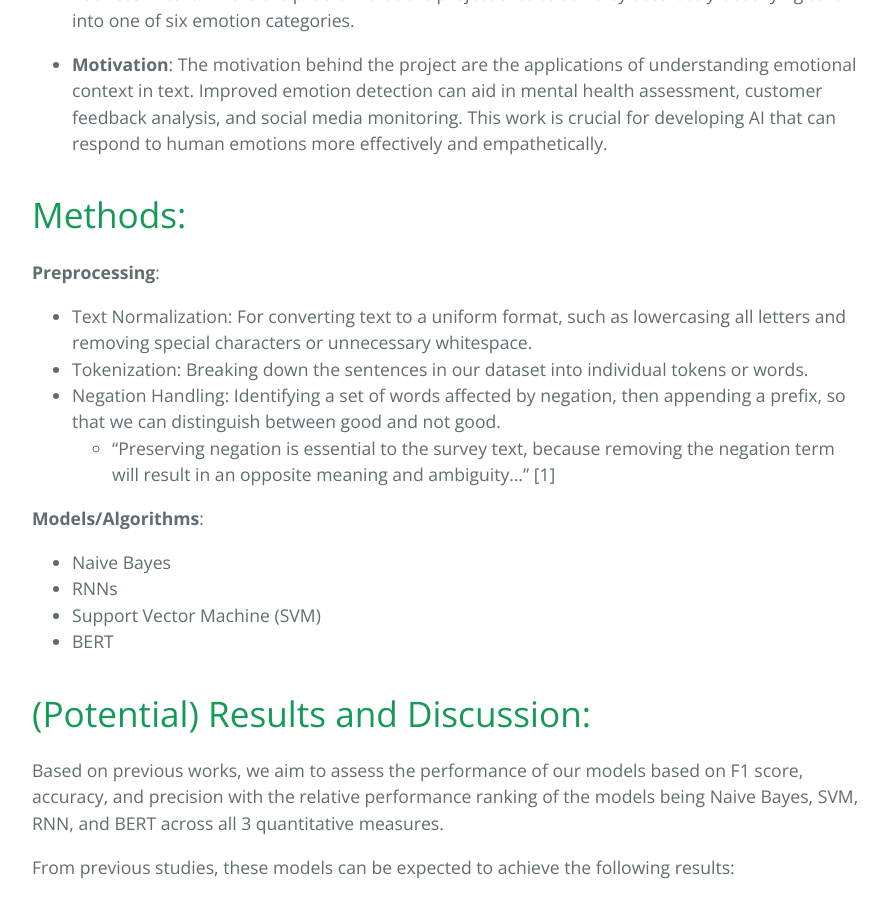
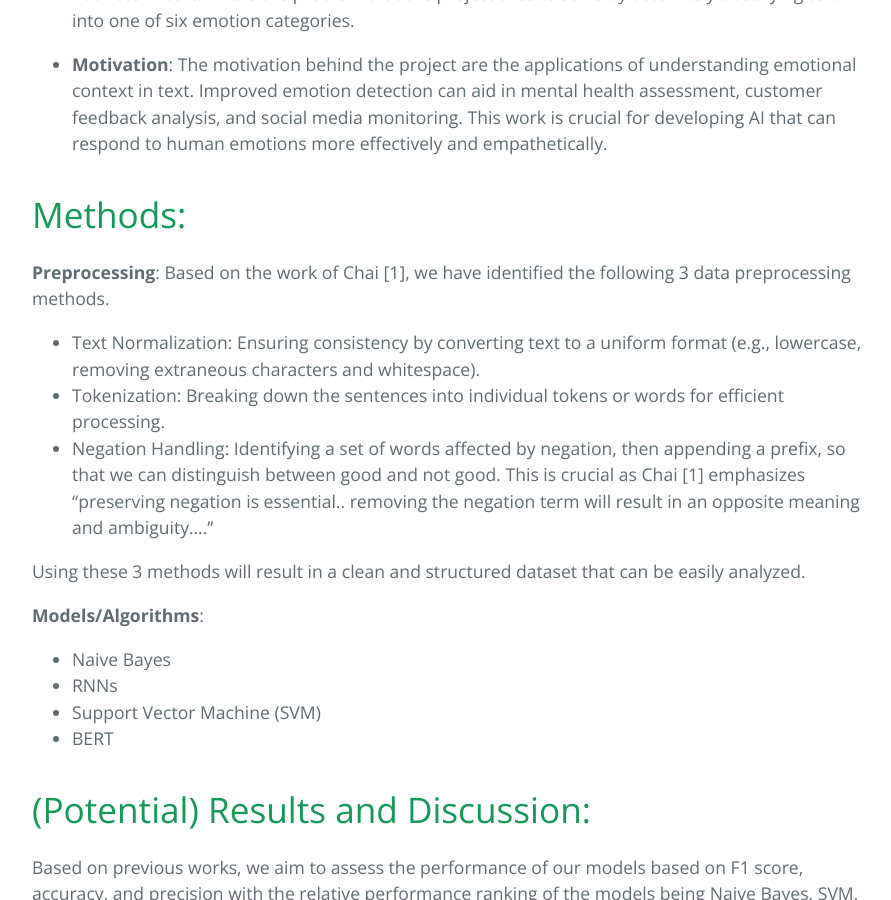
Before and after one commit to irausch25/CS4641-Project, a Jekyll site: the page built from index.md, in a window 1280 px wide and 900 px high, scrolled down 982 px. Shown: the whole window, without its empty margins (192-1083 px from the left). Built offline with Jekyll 4.4.1, drawn with Linux system fonts in a browser that asks for light colours.

Commit message:
Reword Preprocessing

```diff
--- a/index.md
+++ b/index.md
@@ -21,12 +21,13 @@ title: CS4641 Project Proposal
 
 # Methods:
 
-**Preprocessing**:
+**Preprocessing**: Based on the work of Chai [1], we have identified the following 3 data preprocessing methods.
 
-- Text Normalization: For converting text to a uniform format, such as lowercasing all letters and removing special characters or unnecessary whitespace.
-- Tokenization: Breaking down the sentences in our dataset into individual tokens or words.
-- Negation Handling: Identifying a set of words affected by negation, then appending a prefix, so that we can distinguish between good and not good.
-  - “Preserving negation is essential to the survey text, because removing the negation term will result in an opposite meaning and ambiguity…” [1]
+- Text Normalization: Ensuring consistency by converting text to a uniform format (e.g., lowercase, removing extraneous characters and whitespace).
+- Tokenization: Breaking down the sentences into individual tokens or words for efficient processing.
+- Negation Handling: Identifying a set of words affected by negation, then appending a prefix, so that we can distinguish between good and not good. This is crucial as Chai [1] emphasizes “preserving negation is essential.. removing the negation term will result in an opposite meaning and ambiguity….”
+
+Using these 3 methods will result in a clean and structured dataset that can be easily analyzed.
 
 **Models/Algorithms**:
 
```
